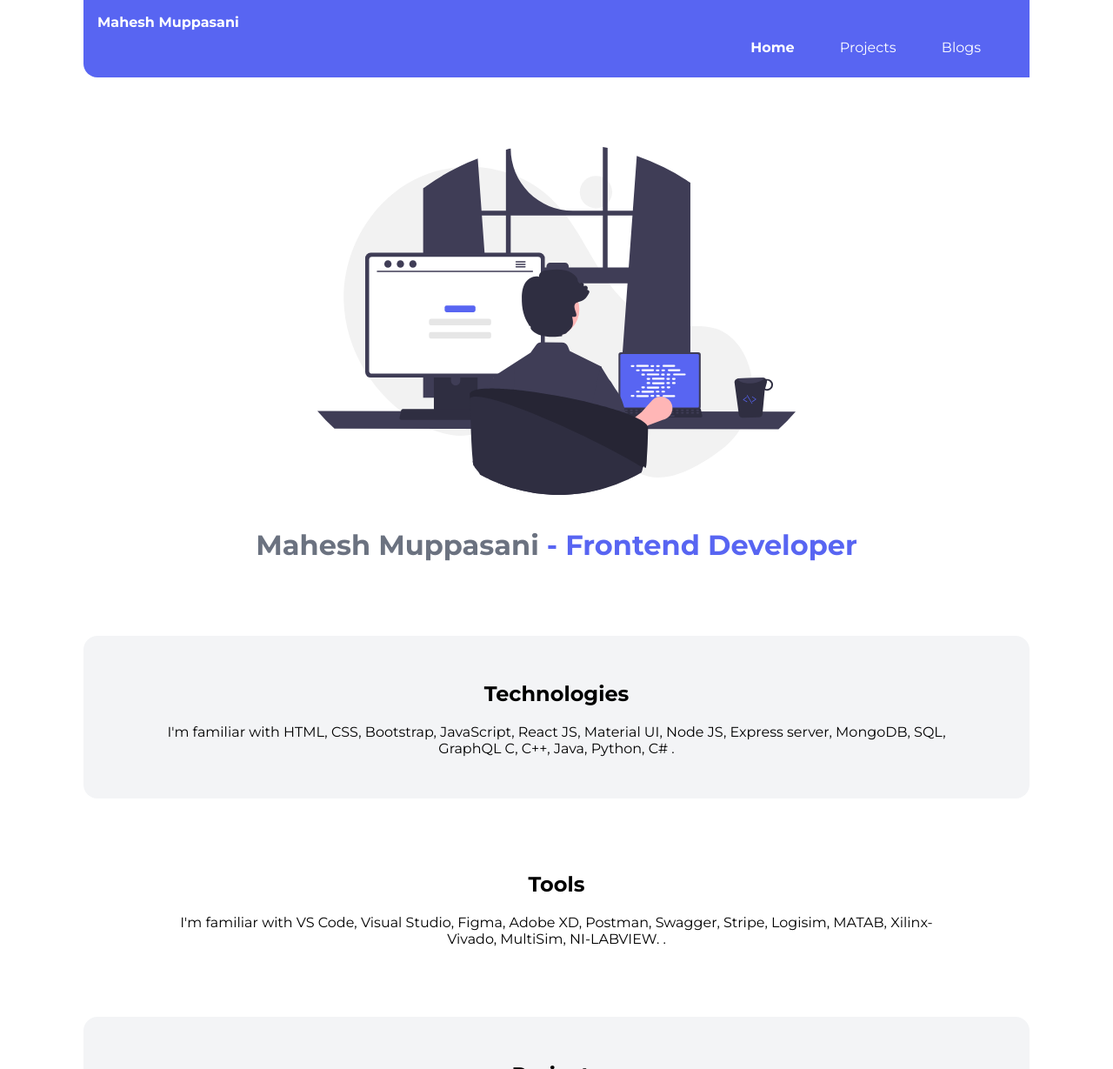
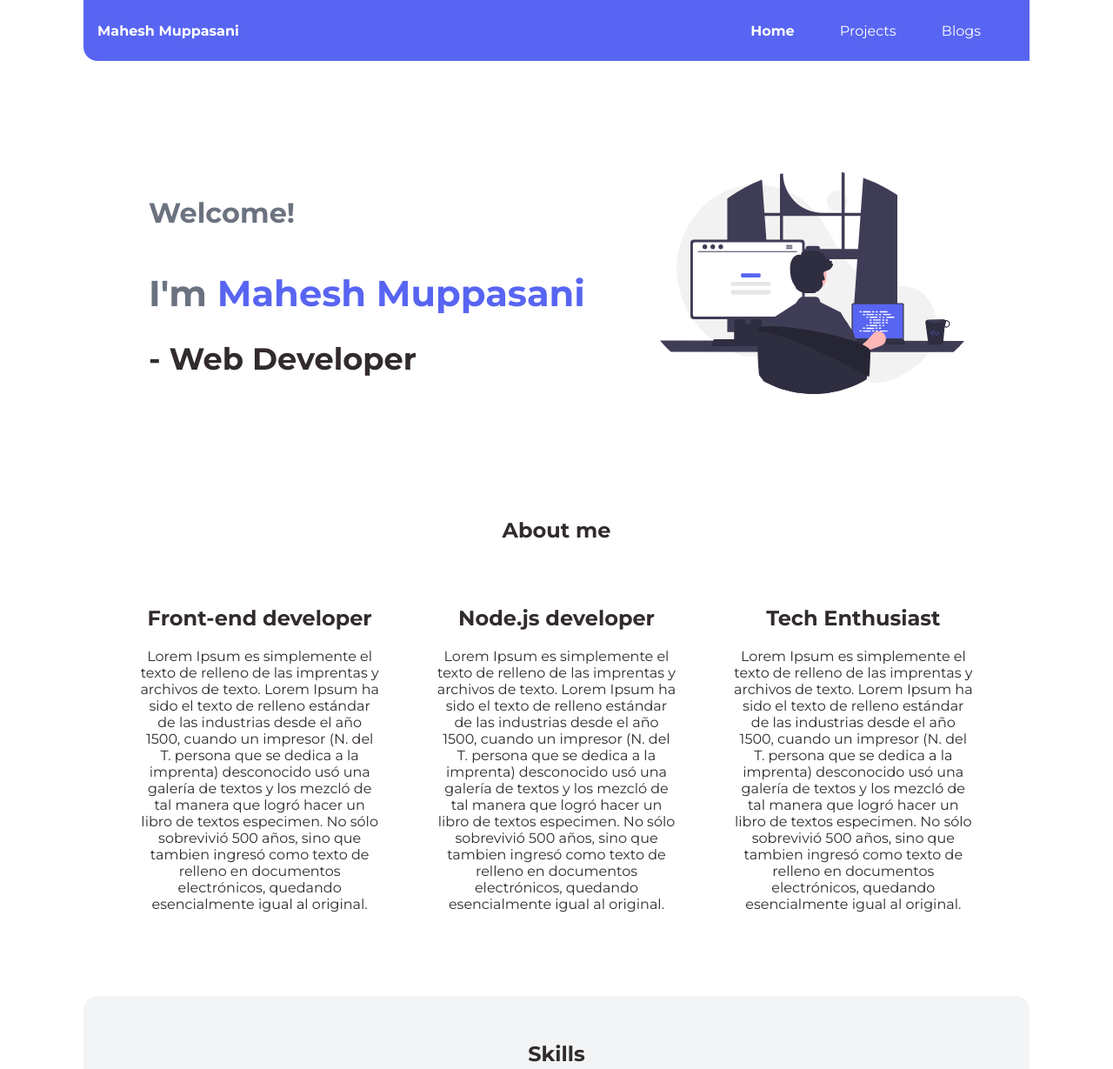
Before and after one commit to MaheshMuppasani/Portfolio, a plain HTML site: page index.html in a window 1280 px wide. Shown: the top 1229 px of the page at 87% size. Drawn offline with Linux system fonts and the light colour scheme.

Commit message:
Intro section changes and added about me

```diff
--- a/index.html
+++ b/index.html
@@ -24,17 +24,38 @@
     </ul>
   </nav>
 
-  <header class="hero">
-    <img class="hero-img" src="images/hero.svg" />
-    <h1 class="hero-heading">
-      Mahesh Muppasani
-      <span class="heading-inverted"> - Frontend Developer</span>
-    </h1>
-  </header>
-
+  <section class="hero introduction">
+    <div>
+      <div class="hero-heading">
+        <h2 class="greeting">Welcome!</h2>
+        <h1 class="name">I'm <span class="heading-inverted">Mahesh Muppasani</span></h1>
+        <h1 class="role"> - Web Developer</h1>
+      </div>
+    </div>
+    <div>
+      <img class="hero-img" src="images/hero.svg" />
+    </div>
+  </section>
+  <section class="section">
+    <h1>About me</h1>
+      <div class="roles">
+        <div class="role">
+          <h2>Front-end developer</h2>
+          <div>Lorem Ipsum es simplemente el texto de relleno de las imprentas y archivos de texto. Lorem Ipsum ha sido el texto de relleno estándar de las industrias desde el año 1500, cuando un impresor (N. del T. persona que se dedica a la imprenta) desconocido usó una galería de textos y los mezcló de tal manera que logró hacer un libro de textos especimen. No sólo sobrevivió 500 años, sino que tambien ingresó como texto de relleno en documentos electrónicos, quedando esencialmente igual al original.</div>
+        </div>
+        <div class="role">
+          <h2>Node.js developer</h2>
+          <div>Lorem Ipsum es simplemente el texto de relleno de las imprentas y archivos de texto. Lorem Ipsum ha sido el texto de relleno estándar de las industrias desde el año 1500, cuando un impresor (N. del T. persona que se dedica a la imprenta) desconocido usó una galería de textos y los mezcló de tal manera que logró hacer un libro de textos especimen. No sólo sobrevivió 500 años, sino que tambien ingresó como texto de relleno en documentos electrónicos, quedando esencialmente igual al original.</div>
+        </div>
+        <div class="role">
+          <h2>Tech Enthusiast</h2>
+          <div>Lorem Ipsum es simplemente el texto de relleno de las imprentas y archivos de texto. Lorem Ipsum ha sido el texto de relleno estándar de las industrias desde el año 1500, cuando un impresor (N. del T. persona que se dedica a la imprenta) desconocido usó una galería de textos y los mezcló de tal manera que logró hacer un libro de textos especimen. No sólo sobrevivió 500 años, sino que tambien ingresó como texto de relleno en documentos electrónicos, quedando esencialmente igual al original.</div>
+        </div>
+      </div>
+  </section>
   <section class="section ow">
     <div class="container container-center">
-      <h1>Technologies</h1>
+      <h1>Skills</h1>
       <p>
         I'm familiar with HTML, CSS, Bootstrap, JavaScript, React JS, Material UI, Node JS, Express server, MongoDB,
         SQL, GraphQL
@@ -81,7 +102,7 @@
   </section>
 
   <footer class="footer">
-    <div class="footer-header">Social Media Presence</div>
+    <div class="footer-header">I'm happy to connect</div>
     <ul class="social-links list-non-bullet">
       <li class="list-item-inline">
         <a class="link" href="https://github.com/MaheshMuppasani" target="_blank">
--- a/styles.css
+++ b/styles.css
@@ -3,6 +3,7 @@
   --primary-color: #5865F2;
   --off-white: #f3f4f6;
   --dark-gray: #6b7280;
+  --color-default: rgb(49 43 43);
 }
 
 body {
@@ -10,6 +11,7 @@ body {
   margin: 0px auto;
   max-width: 85%;
   width: 100%;
+  color: var(--color-default);
 }
 
 hr {
@@ -79,11 +81,16 @@ hr {
   background-color: var(--primary-color);
   color: white;
   padding: 1rem;
+  margin: 0 0 3rem 0;
   border-bottom-left-radius: 1rem;
+  display: flex;
+  justify-content: space-between;
 }
 
 .navigation .nav-brand {
   font-weight: bold;
+  display: flex;
+  align-items: center;
 }
 
 .nav-brand a {
@@ -110,24 +117,48 @@ hr {
   padding: 2rem;
   padding-top: 5rem;
 }
+.introduction{
+  display: flex;
+  justify-content: space-around;
+  margin: 0 0 3rem 0;
+}
 
 .hero .hero-img {
-  max-width: 80%;
-  width: 550px;
+  /* max-width: 80%; */
+  width: 350px;
   display: block;
   margin: auto;
 }
 
-.hero .hero-heading {
-  text-align: center;
-  padding-top: 1rem;
+.hero-heading {
+  /* text-align: center; */
+  /* padding-top: 1rem; */
   color: var(--dark-gray);
 }
-
-.hero .hero-heading .heading-inverted {
+.roles{
+  display: flex;
+  justify-content: space-between;
+}
+.roles .role{
+  padding: 1rem;
+  margin: 1rem;
+}
+.hero-heading .heading-inverted {
   color: var(--primary-color);
 }
 
+.hero-heading .greeting{
+  font-size: 2rem;
+  margin-bottom: 3rem;
+}
+.hero-heading .name{
+  font-size: 2.6rem;
+  margin-bottom: 1.5rem;
+}
+.hero-heading .role{
+  font-size: 2.2rem;
+  color: var(--color-default);
+}
 /** sections **/
 
 .section {
```
